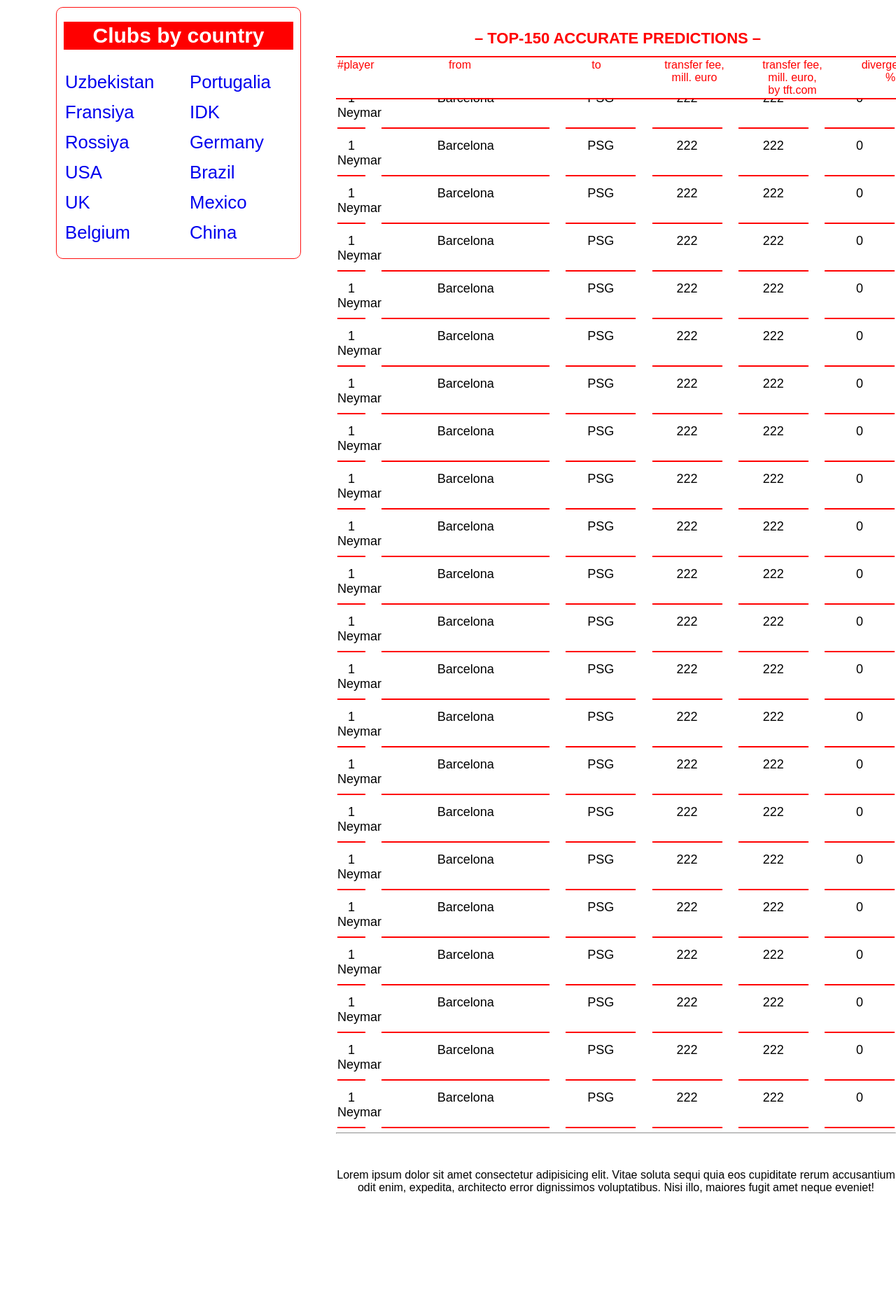
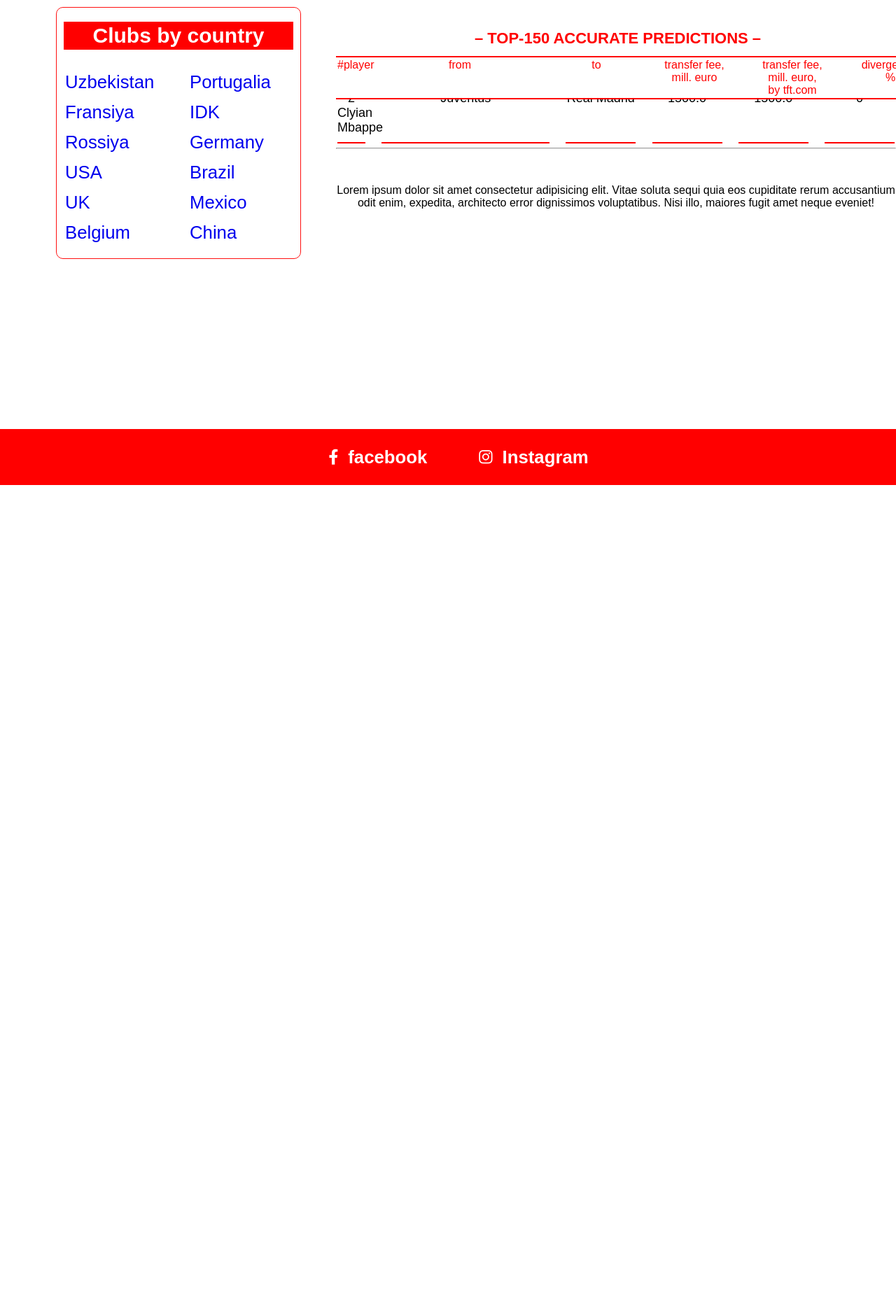
Before and after one commit to Shjohnn/toptransfers, a Django app: page /statistics/accurate-prediciton/ in a window 1280 px wide. Shown: the part 70-1926 px from the top of the page at 70% size. After the commit the page ends 763 px from the top, so only its background shows below. Run offline with Django 5.2, Linux system fonts and the light colour scheme; data comes from the database, SQL or seed files in the repository; both versions use the stored data as it was after the commit; some libraries are stand-ins or nearby versions.

Commit message:
prediction_html added

```diff
--- a/core/settings.py
+++ b/core/settings.py
@@ -22,7 +22,7 @@ BASE_DIR = Path(__file__).resolve().parent.parent
 SECRET_KEY = 'django-insecure-awhxq&&(%)=vz*p-(@z=8*!kqcv*v8y+(mw=*l_ph31^wm+%(o'
 
 # SECURITY WARNING: don't run with debug turned on in production!
-DEBUG = False
+DEBUG = True
 
 ALLOWED_HOSTS = ["*"]
 
--- a/main/views.py
+++ b/main/views.py
@@ -101,4 +101,15 @@ class Top50ExpenditureView(View):
 
 class AccuratePredictionView(View):
     def get(self, request):
-        return render(request, 'stats/accurate-prediction.html')
+        transfers = Transfer.objects.all()
+        accurate_transfers=[]
+        for transfer in transfers:
+            price = transfer.price
+            tft_price= transfer.tft_price
+            if price/tft_price == 1:
+                accurate_transfers.append(transfer)
+        context={
+            "accurate_transfers":accurate_transfers
+        }
+
+        return render(request, 'stats/accurate-prediction.html',context)
--- a/templates/stats.html
+++ b/templates/stats.html
@@ -4,7 +4,7 @@
 <div class="content">
     <div class="stats">
         <div>
-            <a href="accurate-prediction/"> TOP-150 accurate predictions</a>
+            <a href="accurate-prediciton/"> TOP-150 accurate predictions</a>
         </div>
         <div>
             <a href="transfer-records/">Transfers records</a>
--- a/templates/stats/accurate-prediction.html
+++ b/templates/stats/accurate-prediction.html
@@ -10,12 +10,12 @@
             <td>from</td>
             <td>to</td>
             <td>
-                  transfer fee, <br />
+                transfer fee, <br/>
                 mill. euro
             </td>
             <td>
-                  transfer fee, <br />
-                  mill. euro, <br />
+                transfer fee, <br/>
+                mill. euro, <br/>
                 by tft.com
             </td>
             <td>
@@ -28,194 +28,23 @@
 <div class="latest-transfers">
 
     <table class="top-players">
+
+        {% for transfer in accurate_transfers %}
         <tr>
-            <td>1 Neymar</td>
-            <td>Barcelona</td>
-            <td>PSG</td>
-            <td>222</td>
-            <td>222</td>
+            <td>{{ forloop.counter}} {{transfer.player}}</td>
+            <td>{{ transfer.old_club }}</td>
+            <td>{{ transfer.new_club }}</td>
+            <td>{{ transfer.price}}</td>
+            <td>{{ transfer.tft_price }}</td>
             <td>0</td>
         </tr>
-          <tr>
-            <td>1 Neymar</td>
-            <td>Barcelona</td>
-            <td>PSG</td>
-            <td>222</td>
-            <td>222</td>
-            <td>0</td>
-          </tr>
-          <tr>
-            <td>1 Neymar</td>
-            <td>Barcelona</td>
-            <td>PSG</td>
-            <td>222</td>
-            <td>222</td>
-            <td>0</td>
-          </tr>
-          <tr>
-            <td>1 Neymar</td>
-            <td>Barcelona</td>
-            <td>PSG</td>
-            <td>222</td>
-            <td>222</td>
-            <td>0</td>
-          </tr>
-          <tr>
-            <td>1 Neymar</td>
-            <td>Barcelona</td>
-            <td>PSG</td>
-            <td>222</td>
-            <td>222</td>
-            <td>0</td>
-          </tr>
-          <tr>
-            <td>1 Neymar</td>
-            <td>Barcelona</td>
-            <td>PSG</td>
-            <td>222</td>
-            <td>222</td>
-            <td>0</td>
-          </tr>
-          <tr>
-            <td>1 Neymar</td>
-            <td>Barcelona</td>
-            <td>PSG</td>
-            <td>222</td>
-            <td>222</td>
-            <td>0</td>
-          </tr>
-          <tr>
-            <td>1 Neymar</td>
-            <td>Barcelona</td>
-            <td>PSG</td>
-            <td>222</td>
-            <td>222</td>
-            <td>0</td>
-          </tr>
-          <tr>
-            <td>1 Neymar</td>
-            <td>Barcelona</td>
-            <td>PSG</td>
-            <td>222</td>
-            <td>222</td>
-            <td>0</td>
-          </tr>
-          <tr>
-            <td>1 Neymar</td>
-            <td>Barcelona</td>
-            <td>PSG</td>
-            <td>222</td>
-            <td>222</td>
-            <td>0</td>
-          </tr>
-          <tr>
-            <td>1 Neymar</td>
-            <td>Barcelona</td>
-            <td>PSG</td>
-            <td>222</td>
-            <td>222</td>
-            <td>0</td>
-          </tr>
-          <tr>
-            <td>1 Neymar</td>
-            <td>Barcelona</td>
-            <td>PSG</td>
-            <td>222</td>
-            <td>222</td>
-            <td>0</td>
-          </tr>
-          <tr>
-            <td>1 Neymar</td>
-            <td>Barcelona</td>
-            <td>PSG</td>
-            <td>222</td>
-            <td>222</td>
-            <td>0</td>
-          </tr>
-          <tr>
-            <td>1 Neymar</td>
-            <td>Barcelona</td>
-            <td>PSG</td>
-            <td>222</td>
-            <td>222</td>
-            <td>0</td>
-          </tr>
-          <tr>
-            <td>1 Neymar</td>
-            <td>Barcelona</td>
-            <td>PSG</td>
-            <td>222</td>
-            <td>222</td>
-            <td>0</td>
-          </tr>
-          <tr>
-            <td>1 Neymar</td>
-            <td>Barcelona</td>
-            <td>PSG</td>
-            <td>222</td>
-            <td>222</td>
-            <td>0</td>
-          </tr>
-          <tr>
-            <td>1 Neymar</td>
-            <td>Barcelona</td>
-            <td>PSG</td>
-            <td>222</td>
-            <td>222</td>
-            <td>0</td>
-          </tr>
-          <tr>
-            <td>1 Neymar</td>
-            <td>Barcelona</td>
-            <td>PSG</td>
-            <td>222</td>
-            <td>222</td>
-            <td>0</td>
-          </tr>
-          <tr>
-            <td>1 Neymar</td>
-            <td>Barcelona</td>
-            <td>PSG</td>
-            <td>222</td>
-            <td>222</td>
-            <td>0</td>
-          </tr>
-          <tr>
-            <td>1 Neymar</td>
-            <td>Barcelona</td>
-            <td>PSG</td>
-            <td>222</td>
-            <td>222</td>
-            <td>0</td>
-          </tr>
-          <tr>
-            <td>1 Neymar</td>
-            <td>Barcelona</td>
-            <td>PSG</td>
-            <td>222</td>
-            <td>222</td>
-            <td>0</td>
-          </tr>
-          <tr>
-            <td>1 Neymar</td>
-            <td>Barcelona</td>
-            <td>PSG</td>
-            <td>222</td>
-            <td>222</td>
-            <td>0</td>
-          </tr>
-          <tr>
-            <td>1 Neymar</td>
-            <td>Barcelona</td>
-            <td>PSG</td>
-            <td>222</td>
-            <td>222</td>
-            <td>0</td>
-          </tr>
+        {% endfor %}
+
         </tr>
     </table>
     <hr>
-        <p>Lorem ipsum dolor sit amet consectetur adipisicing elit. Vitae soluta sequi quia eos cupiditate rerum accusantium odit enim, expedita, architecto error dignissimos voluptatibus. Nisi illo, maiores fugit amet neque eveniet!</p>
+    <p>Lorem ipsum dolor sit amet consectetur adipisicing elit. Vitae soluta sequi quia eos cupiditate rerum accusantium
+        odit enim, expedita, architecto error dignissimos voluptatibus. Nisi illo, maiores fugit amet neque eveniet!</p>
 </div>
 
 {% endblock %}
--- a/templates/stats/top-50-income-clubs.html
+++ b/templates/stats/top-50-income-clubs.html
@@ -2,6 +2,7 @@
 
 {% block content %}
 <div class="nav">
+
     <h2>– TOP-50 CLUBS BY INCOME IN 2020/21 –</h2>
     <table class="content-nav">
         <thead>
@@ -19,7 +20,9 @@
 <div class="latest-transfers">
 
     <table class="top-players">
-          {% for club, amount  in club_transfers.items %}
+
+
+        {% for club, amount in club_transfers.items %}
         <tr>
             <td style="width: 150px !important;">{{ forloop.counter }} {{ club }}</td>
             <td style="border: none">.....</td>
```
Also changed, not shown: db.sqlite3. Lines whose indentation alone changed are shown as unchanged.
